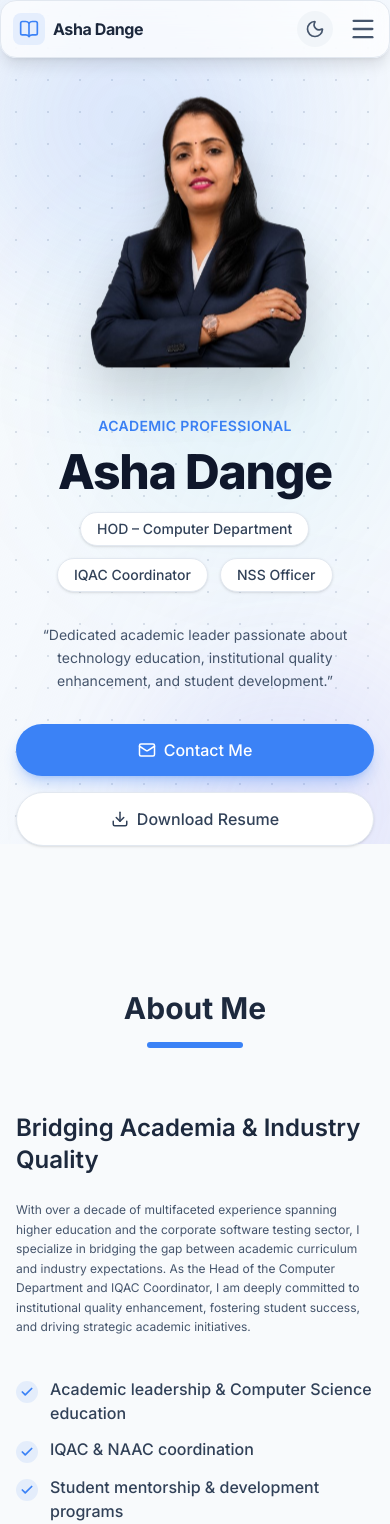
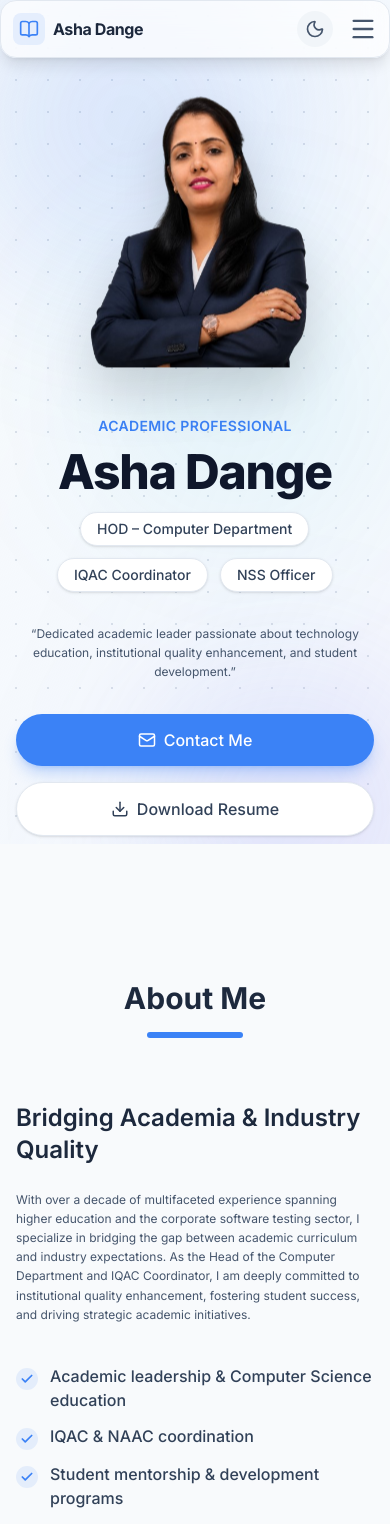
Before and after one commit to balaji3245/Asha-Dange-portfolio, a React (Vite) app: page / in a window 390 px wide. Shown: the top 1524 px of the page. Built offline with nearby package versions, Linux system fonts and the light colour scheme.

Commit message:
fix: force mobile text size with direct CSS class - bypasses Tailwind override issues

```diff
--- a/src/components/layout/Footer.jsx
+++ b/src/components/layout/Footer.jsx
@@ -16,7 +16,7 @@ export default function Footer() {
             <h3 className="text-2xl font-bold text-slate-800 dark:text-white mb-4">
               {name}
             </h3>
-            <p className="text-xs md:text-base text-slate-500 dark:text-slate-400 max-w-md leading-relaxed">
+            <p className="mobile-sm text-slate-500 dark:text-slate-400 max-w-md leading-relaxed">
               {tagline}
             </p>
           </div>
--- a/src/components/sections/About.jsx
+++ b/src/components/sections/About.jsx
@@ -45,7 +45,7 @@ export default function About() {
             <h3 className="text-2xl font-semibold text-slate-800 dark:text-slate-100">
               Bridging Academia & Industry Quality
             </h3>
-            <p className="text-xs md:text-lg text-slate-600 dark:text-slate-400 leading-relaxed">
+            <p className="mobile-sm text-slate-600 dark:text-slate-400 leading-relaxed">
               {summary}
             </p>
 
--- a/src/components/sections/Hero.jsx
+++ b/src/components/sections/Hero.jsx
@@ -41,7 +41,7 @@ export default function Hero() {
               animate={{ opacity: 1 }}
               transition={{ delay: 0.3, duration: 0.8 }}
             >
-              <p className="text-sm md:text-lg lg:text-xl text-slate-600 dark:text-slate-400 max-w-2xl mx-auto lg:mx-0 leading-relaxed">
+              <p className="mobile-sm text-slate-600 dark:text-slate-400 max-w-2xl mx-auto lg:mx-0 leading-relaxed">
                 {tagline}
               </p>
             </motion.div>
--- a/src/index.css
+++ b/src/index.css
@@ -113,9 +113,13 @@ a[href="/resume.pdf"]:hover {
   will-change: transform;
 }
 
-/* ── Section divider glow ── */
-.divider-glow {
-  background: linear-gradient(90deg, transparent, #3B82F6, transparent);
-  height: 1px;
-  opacity: 0.4;
+/* ── Mobile small text override ── */
+.mobile-sm {
+  font-size: 0.75rem;
+  line-height: 1.6;
 }
+@media (min-width: 768px) {
+  .mobile-sm {
+    font-size: 1.125rem;
+  }
+}
```
